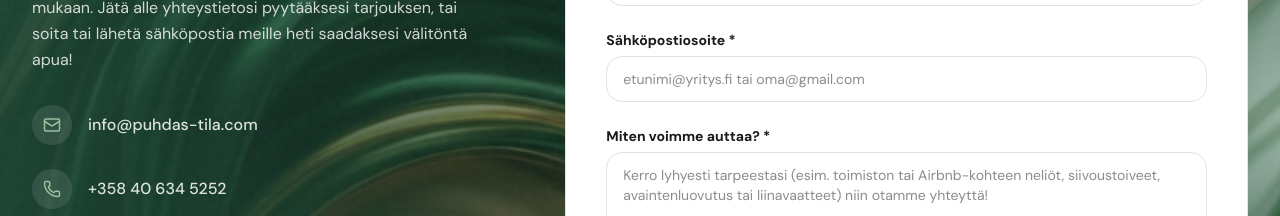
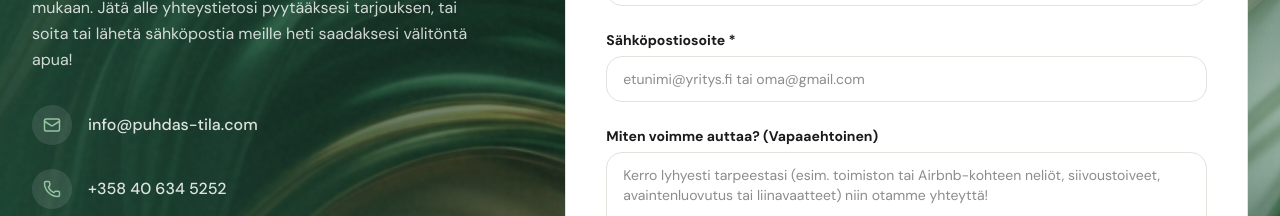
Before and after one commit to ShilongoKennedy/Puhdas-Tila, a React (Vite) app: page / in a window 1280 px wide. Shown: the part 6200-6416 px from the top of the page. Built offline with nearby package versions, Linux system fonts and the light colour scheme.

Commit message:
feat(booking): make notes field optional
Remove the mandatory validation for the notes field and update UI labels to indicate it is optional for a better user experience.

```diff
--- a/src/components/BookingForm.tsx
+++ b/src/components/BookingForm.tsx
@@ -71,9 +71,6 @@ export default function BookingForm({ lang, prefilledService = '', prefilledSize
       newErrors.email = t.requiredError;
     } else if (!/\S+@\S+\.\S+/.test(formData.email)) {
       newErrors.email = t.emailError;
-    }
-    if (!formData.notes.trim()) {
-      newErrors.notes = t.requiredError;
     }
 
     setErrors(newErrors);
@@ -417,7 +414,6 @@ export default function BookingForm({ lang, prefilledService = '', prefilledSize
                       className={`w-full px-4 py-3 rounded-lg border text-sm transition-colors duration-200 outline-none resize-none ${
                         errors.notes ? 'border-[#C0392B] focus:border-[#C0392B]' : 'border-[#E0E4DC] focus:border-[#1B4332]'
                       }`}
-                      required
                     />
                     {errors.notes && (
                       <p className="text-[#C0392B] text-xs mt-1.5 font-medium">{errors.notes}</p>
--- a/src/translations.ts
+++ b/src/translations.ts
@@ -136,7 +136,7 @@ export const translations = {
     fieldToolsYes: 'Kyllä',
     fieldToolsNo: 'Ei, tuokaa omat mukananne',
     fieldToolsMaybe: 'Sovitaan erikseen / Keskustellaan',
-    fieldNotes: 'Miten voimme auttaa? *',
+    fieldNotes: 'Miten voimme auttaa? (Vapaaehtoinen)',
     fieldNotesPl: 'Kerro lyhyesti tarpeestasi (esim. toimiston tai Airbnb-kohteen neliöt, siivoustoiveet, avaintenluovutus tai liinavaatteet) niin otamme yhteyttä!',
     privacyWarning: 'Tietojasi käsitellään luottamuksellisesti eikä niitä luovuteta koskaan kolmansille osapuolille tietoturvalain mukaisesti.',
     submitBtn: 'Pyydä tarjous',
@@ -319,7 +319,7 @@ export const translations = {
     fieldToolsYes: 'Yes, we have supplies',
     fieldToolsNo: 'No, please bring supplies',
     fieldToolsMaybe: "Let's discuss / To be decided",
-    fieldNotes: 'Tell us what you need *',
+    fieldNotes: 'Tell us what you need (Optional)',
     fieldNotesPl: 'Tell us about your space (e.g. estimated size, frequency of cleaning, key arrangement, bed linen needs) and we will get back to you with a direct proposal!',
     privacyWarning: 'Your information is processed with absolute privacy and in compliance with general data protection rules.',
     submitBtn: 'Request quote',
```
